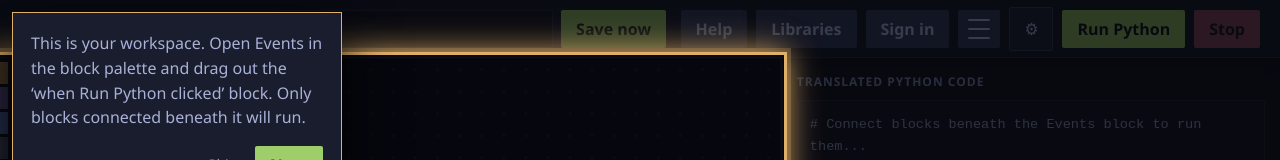
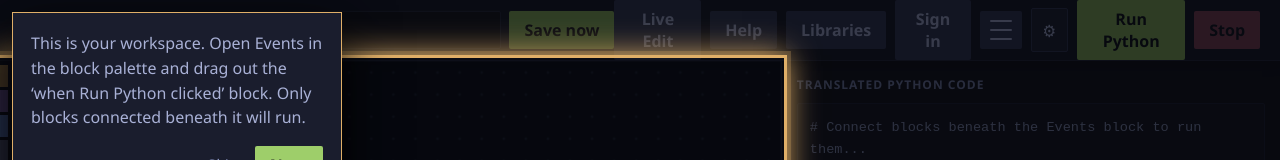
Before and after one commit to pyblocks-studio/pyblocks, a website: page editor.html in a window 1280 px wide. Shown: the top 160 px of the page. Drawn offline with Linux system fonts and the light colour scheme; no server answers.

Commit message:
Load Live Edit in the editor

```diff
--- a/editor.html
+++ b/editor.html
@@ -618,6 +618,7 @@
         <script src="js/cloud-controller.js?v=20260806-auth"></script>
         <script src="js/editor-assistance.js"></script>
         <script src="js/main.js"></script>
+        <script src="js/live-edit.js"></script>
         <script src="js/theme-settings.js"></script>
     </body>
 </html>
```
